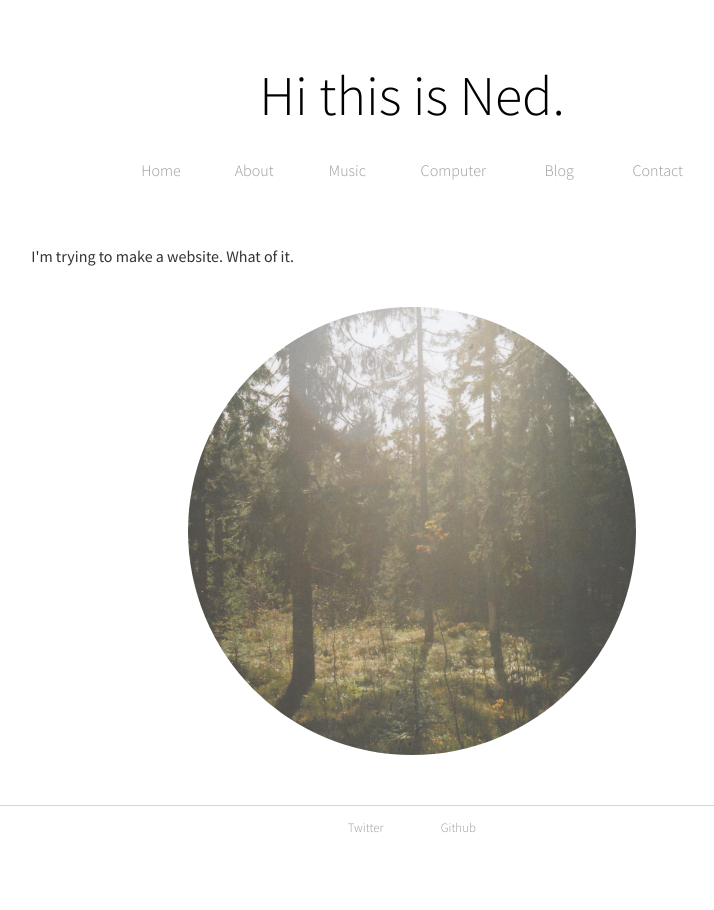
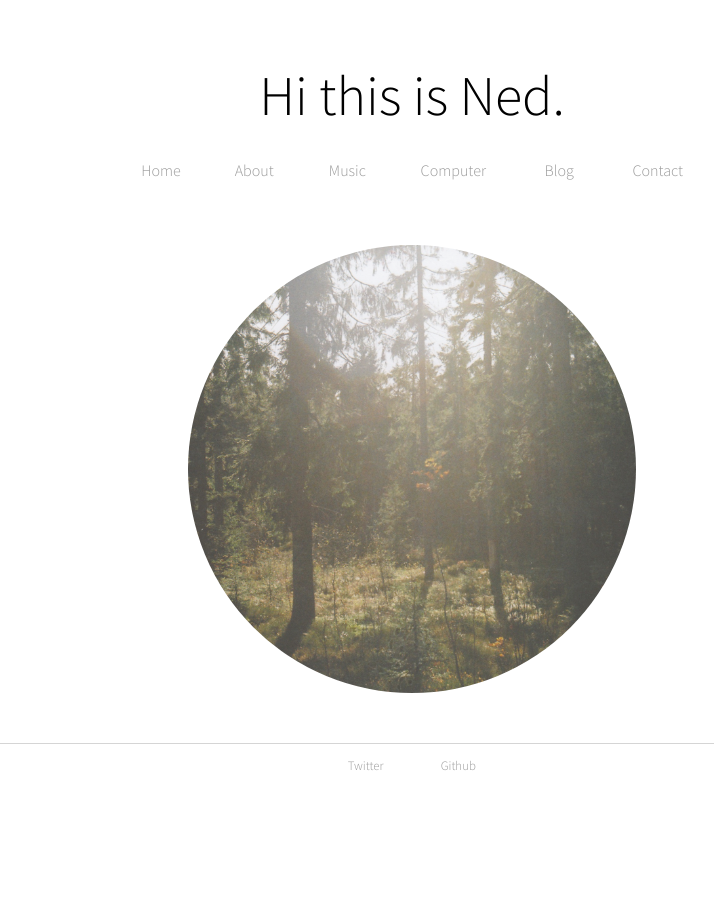
Before and after one commit to thisisned/thisisned.github.io, a Jekyll site: the page built from index.html, in a window 1280 px wide. Shown: the whole page, without its empty margins (228-942 px from the left). Built offline with Jekyll 4.4.1, drawn with Linux system fonts in a browser that asks for light colours.

Commit message:
Get rid f of some text on the front there

```diff
--- a/computer/index.html
+++ b/computer/index.html
@@ -3,7 +3,7 @@ layout: default
 title: Computer Stuff
 ---
 <div class="blurb">
-  <p>I've been trying to learn some programming and web development skills for a while in my spare time, most recently going through sites like <a href="https://www.theodinproject.com/" target="_blank">The Odin Project</a> and <a href="https://www.freecodecamp.org/" target="_blank">freeCodeCamp</a>. It's an ongoing thing, but I find it fun and like to think I'm getting OK. Things I've used to varying degrees include HTML, CSS, Javascipt/jQuery, Python, and Ruby.</p>
+  <p>I've been trying to learn some programming and web development skills for a while in my spare time, most recently going through sites like <a href="https://www.theodinproject.com/" target="_blank">The Odin Project</a> and <a href="https://www.freecodecamp.org/" target="_blank">freeCodeCamp</a>. Things I've used to varying degrees include HTML, CSS, Javascipt/jQuery, Python, and Ruby.</p>
   <p>One example of something I've made is this very site, made with <a href="http://jekyllrb.com/" target="_blank">Jekyll</a> and GitHub Pages. Some other web things are below. All the code stuff I've basically ever done is also on my <a href="https://github.com/thisisned" target="_blank">GitHub</a>.</p>
 </div>
 <div class="computer">
--- a/index.html
+++ b/index.html
@@ -2,7 +2,4 @@
 layout: default
 title: This is Ned
 ---
-<div class="blurb">
-  <p>I'm trying to make a website. What of it.</p>
-</div>
 <img class="front-img" src="/assets/front.jpg">
```
